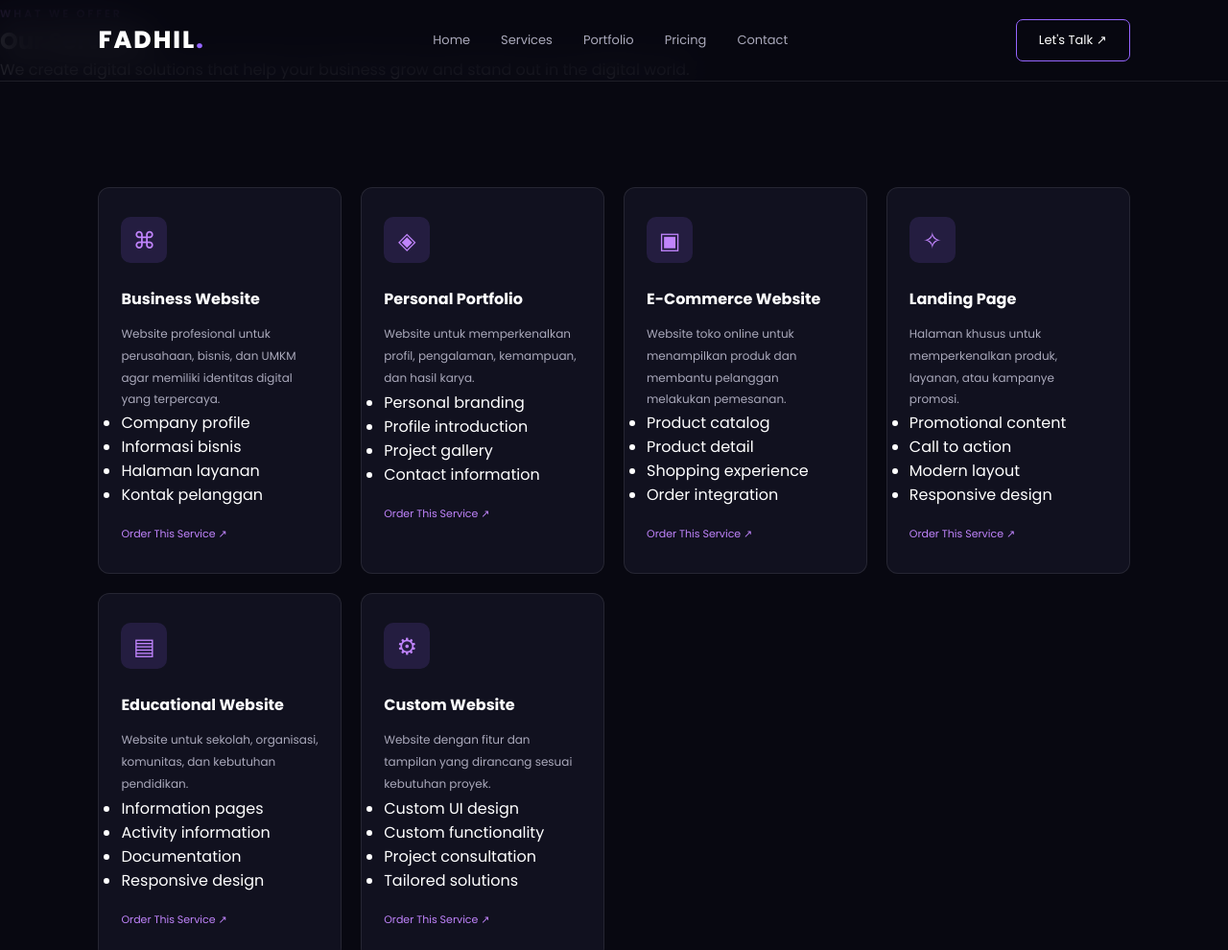
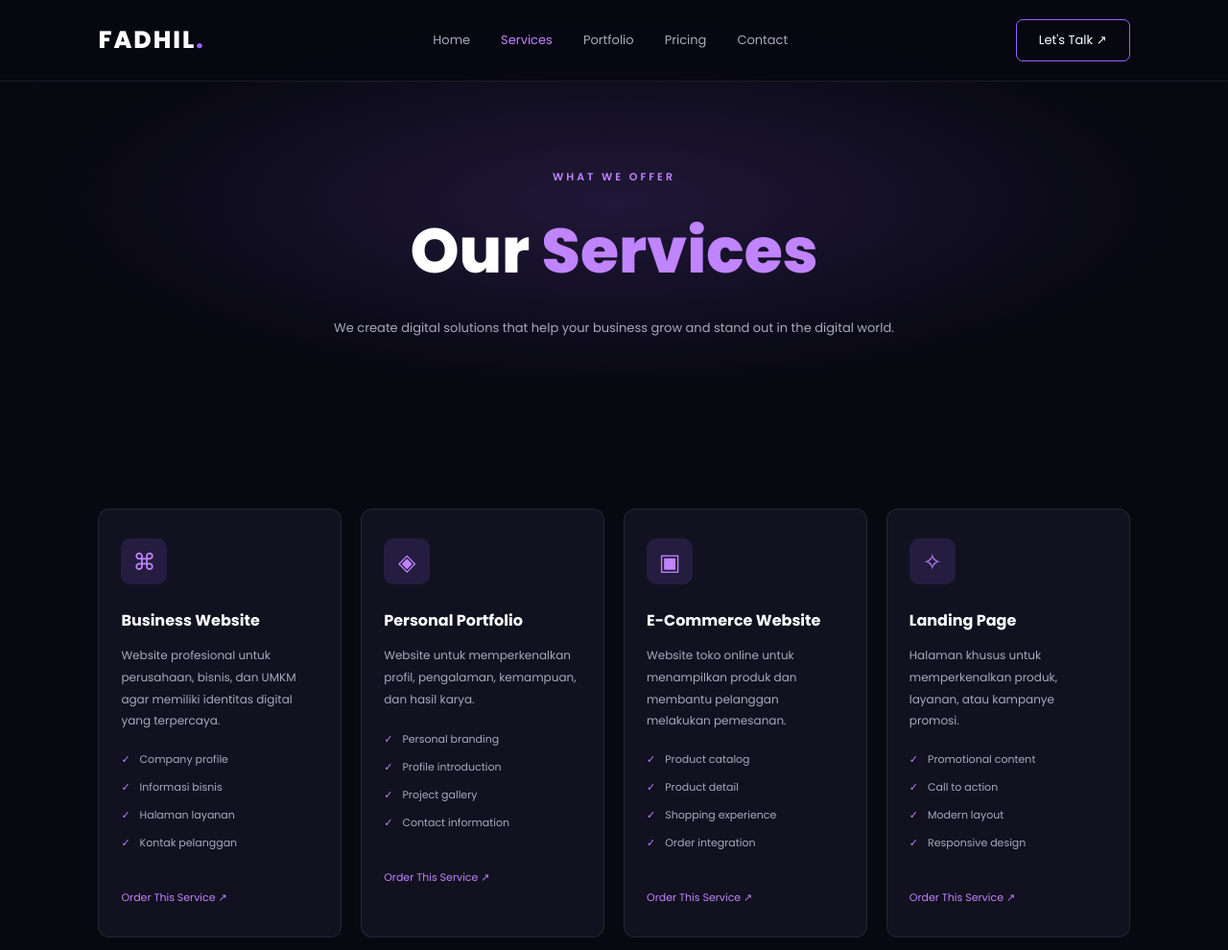
Before and after one commit to fadhilahmuhammad604-collab/fadhil-web-studio, a plain HTML site: page services.html in a window 1280 px wide. Shown: the top 990 px of the page at 96% size. Drawn offline with Linux system fonts and the light colour scheme.

Commit message:
Add styles for services page and feature list

```diff
--- a/style.css
+++ b/style.css
@@ -706,3 +706,58 @@ footer > a:last-child {
     opacity: 1;
     transform: translateY(0);
 }
+
+
+/* SERVICES PAGE */
+
+.page-hero {
+    padding: 170px 8% 65px;
+    text-align: center;
+    background:
+        radial-gradient(ellipse at center, rgba(149,101,255,0.17), transparent 65%);
+}
+
+.page-hero h1 {
+    font-size: clamp(42px, 6vw, 65px);
+    margin: 18px 0;
+    font-weight: 800;
+}
+
+.page-hero h1 span {
+    color: var(--secondary);
+}
+
+.page-hero p {
+    max-width: 600px;
+    margin: auto;
+    color: var(--muted);
+    font-size: 13px;
+    line-height: 2;
+}
+
+.feature-list {
+    list-style: none;
+    margin: 20px 0;
+}
+
+.feature-list li {
+    color: var(--muted);
+    font-size: 11px;
+    margin: 12px 0;
+}
+
+.feature-list li::before {
+    content: "✓";
+    color: var(--secondary);
+    margin-right: 10px;
+}
+
+.navbar nav a.active {
+    color: var(--secondary);
+}
+
+@media (max-width: 700px) {
+    .page-hero {
+        padding: 130px 6% 40px;
+    }
+}
```
